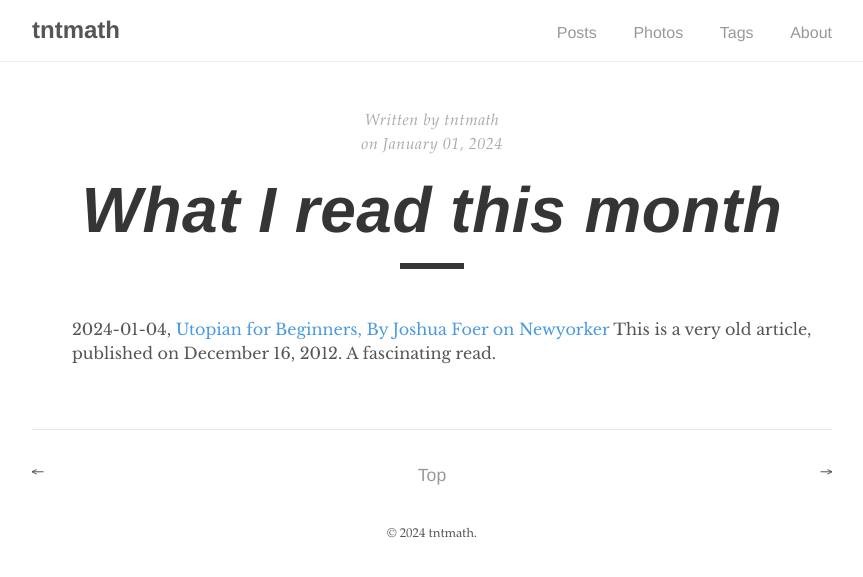
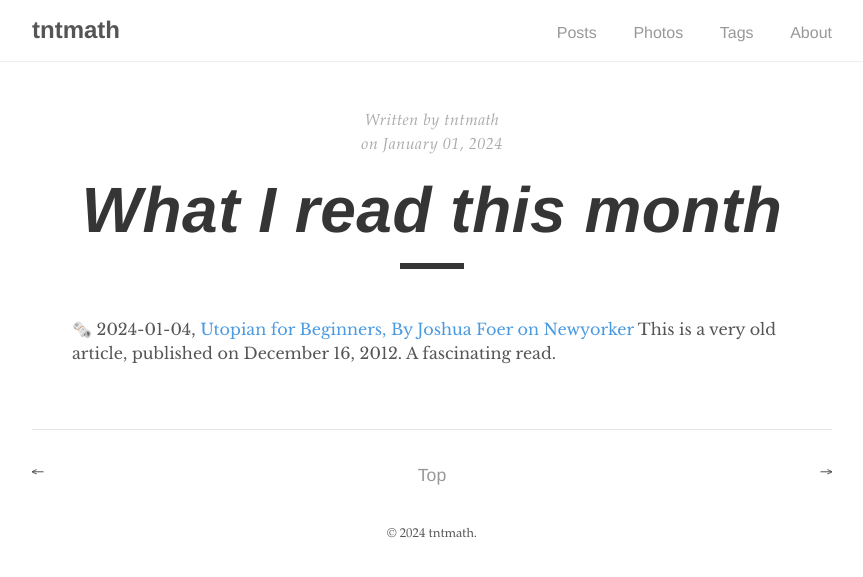
Before and after one commit to tunguyenthaison/tntmath, a Jekyll site: the page built from _posts/2024-01-01-what-I-read-in-Jan.md, in a window 1280 px wide. Shown: the top 577 px of the page, without its empty margins (208-1071 px from the left). Built offline with Jekyll 4.4.1, drawn with Linux system fonts in a browser that asks for light colours.

Commit message:
update blog

```diff
--- a/_posts/2024-01-01-what-I-read-in-Jan.md
+++ b/_posts/2024-01-01-what-I-read-in-Jan.md
@@ -8,5 +8,5 @@ mathjax: true
 date: 2024-01-01
 ---
 
-- 2024-01-04, [Utopian for Beginners, By Joshua Foer on Newyorker](https://www.newyorker.com/magazine/2012/12/24/utopian-for-beginners)
+- 🗞️ 2024-01-04, [Utopian for Beginners, By Joshua Foer on Newyorker](https://www.newyorker.com/magazine/2012/12/24/utopian-for-beginners)
     This is a very old article, published on December 16, 2012. A fascinating read.
```
